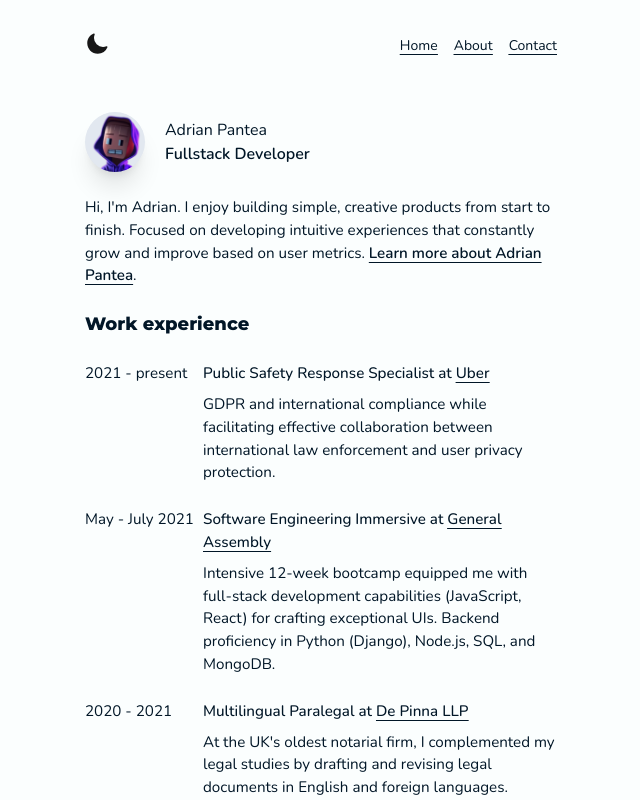
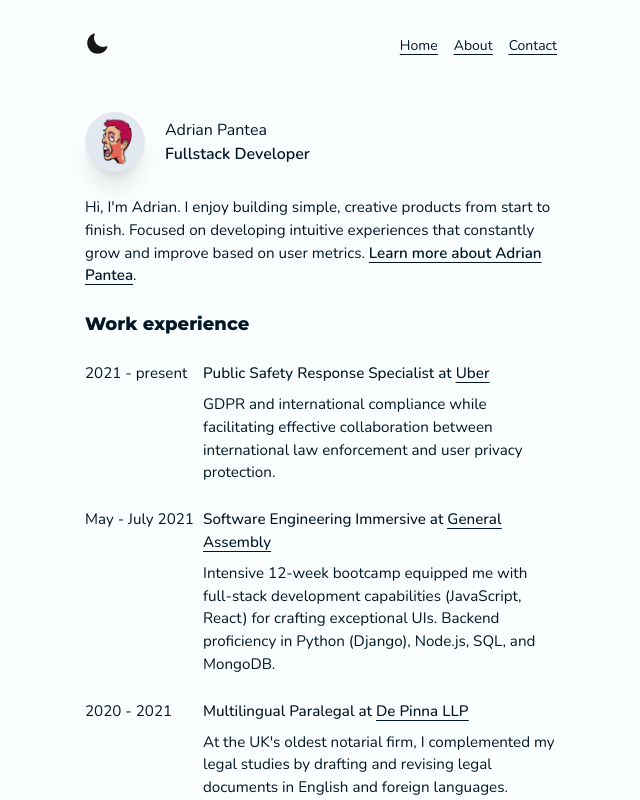
Before and after one commit to adrianp2021/simple-portfolio, a Next.js app: page / in a window 1280 px wide. Shown: the top 800 px of the page, without its empty margins (319-959 px from the left). Built offline with nearby package versions, Linux system fonts and the light colour scheme.

Commit message:
changed profile photo

```diff
--- a/app/layout.js
+++ b/app/layout.js
@@ -38,7 +38,7 @@ export default function RootLayout({ children }) {
       </Script>
       <head>
         <link rel="manifest" href="/manifest.json" />
-        <link rel="icon" href="me1.png" size={48} type="/me1.png" />
+        <link rel="icon" href="face.png" size={48} type="/face.png" />
         <meta name="theme-color" content="#000000" />
         <title>{metadata.title}</title>
       </head>
--- a/app/page.js
+++ b/app/page.js
@@ -1,7 +1,7 @@
 "use client";
 import Image from "next/image";
 import Link from "next/link";
-import photo from "../public/me1.png";
+import photo from "../public/face.png";
 
 import Nav from "./components/nav";
 
```
Also changed, not shown: public/face.png (added), public/me1.png (deleted).
